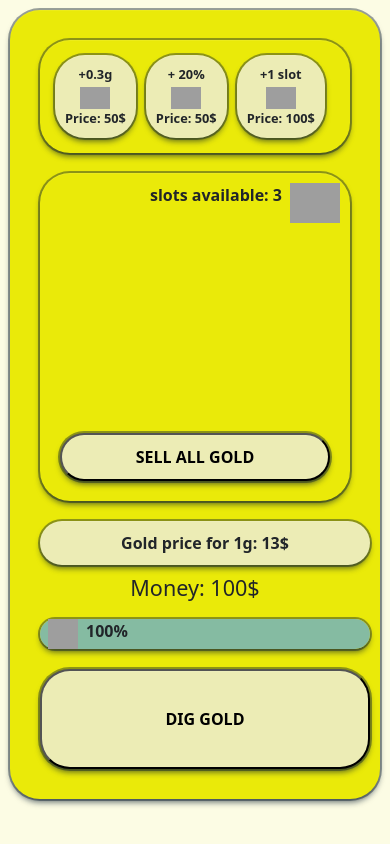
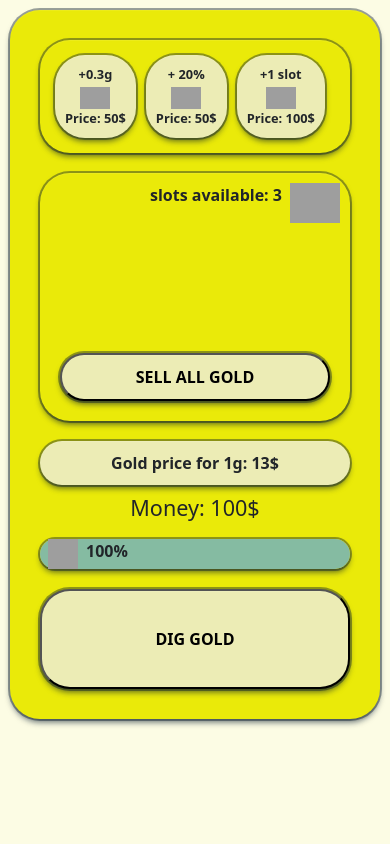
Before and after one commit to raminta17/goldDigGame, a React (Create React App) app: page / in a window 390 px wide. Built offline with nearby package versions, Linux system fonts and the light colour scheme; grey boxes are pictures that could not be loaded.

Commit message:
mobile version fit to screen bugs fixed

```diff
--- a/src/App.css
+++ b/src/App.css
@@ -54,10 +54,7 @@ body {
 	justify-content: space-between;
 	height: 400px;
 }
-.inventoryItems {
-	min-height: 200px;
-	overflow: auto;
-}
+
 .upgrade img {
 	width: 50px;
 	object-fit: cover;
@@ -85,7 +82,6 @@ button,
 	height: fit-content;
 }
 .goldPrice {
-	width: 100%;
 	text-align: center;
 	font-weight: bold;
 }
@@ -94,17 +90,17 @@ button,
 	height: 30px;
 	padding: 0;
 }
-.energyBar,
+
 .digGoldBtn {
 	width: 100%;
+	height: 100px;
+	margin: 0;
 }
 .energyBar img {
 	width: 30px;
 	height: 100%;
 }
-.digGoldBtn {
-	height: 100px;
-}
+
 .energy {
 	background-color: #85bba2;
 	border-radius: 30px;
@@ -130,6 +126,10 @@ button,
 		padding: 10px;
 		height: auto;
 	}
+	.inventoryItems {
+		height: 120px;
+		overflow: auto;
+	}
 	.md-col {
 		flex-direction: column;
 	}
--- a/src/components/DigButton.js
+++ b/src/components/DigButton.js
@@ -1,9 +1,13 @@
-import React from 'react';
+import React from 'react'
 
-const DigButton = ({addInventory}) => {
-    return (
-        <button onClick={addInventory} className="box digGoldBtn">DIG GOLD</button>
-    );
-};
+const DigButton = ({ addInventory }) => {
+	return (
+		<div style={{ padding: '10px' }}>
+			<button onClick={addInventory} className='box digGoldBtn'>
+				DIG GOLD
+			</button>
+		</div>
+	)
+}
 
-export default DigButton;
+export default DigButton
--- a/src/index.js
+++ b/src/index.js
@@ -1,11 +1,7 @@
-import React from 'react';
-import ReactDOM from 'react-dom/client';
-import './index.css';
-import App from './App';
+import React from 'react'
+import ReactDOM from 'react-dom/client'
+import './index.css'
+import App from './App'
 
-const root = ReactDOM.createRoot(document.getElementById('root'));
-root.render(
-  <React.StrictMode>
-    <App />
-  </React.StrictMode>
-);
+const root = ReactDOM.createRoot(document.getElementById('root'))
+root.render(<App />)
```
